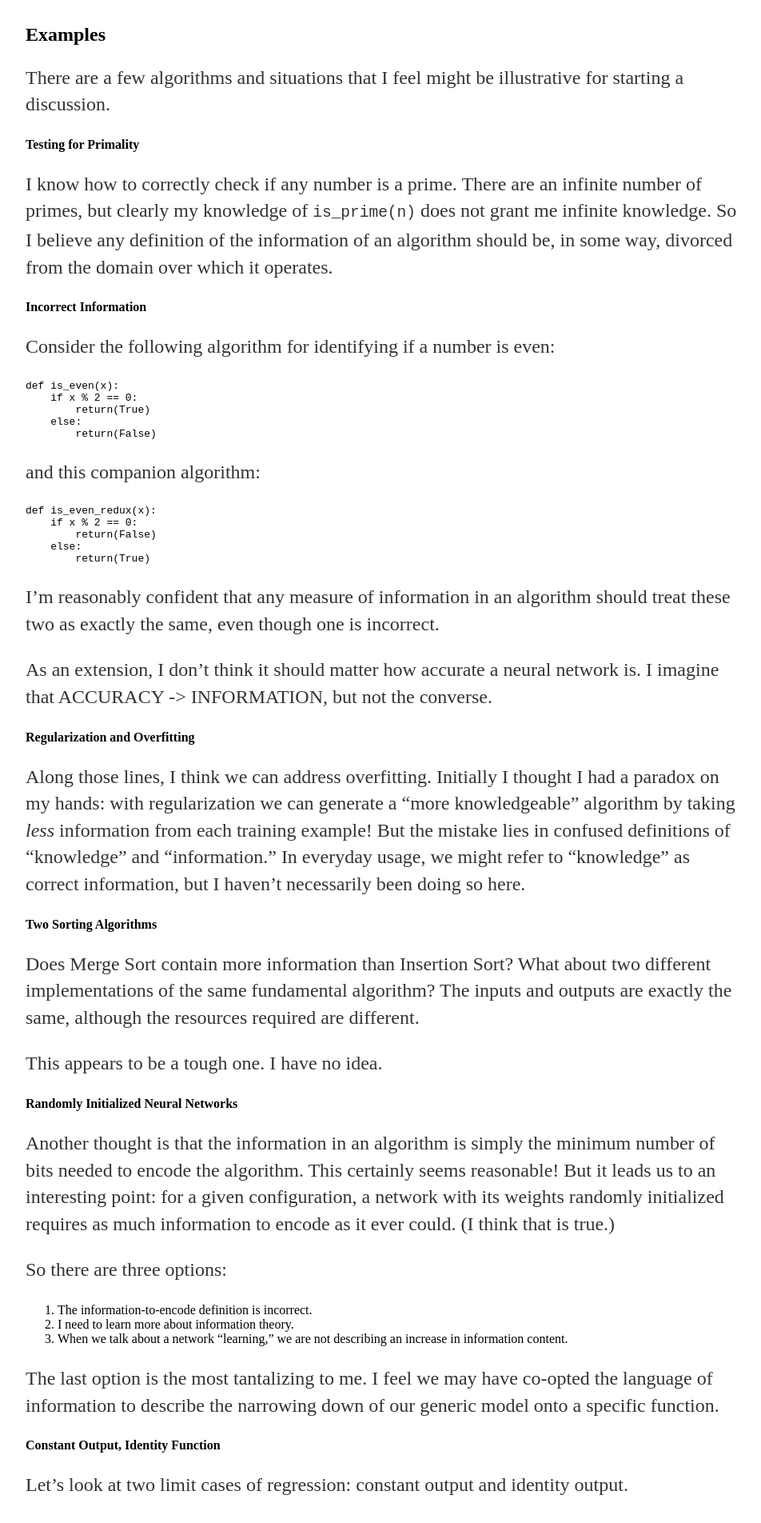
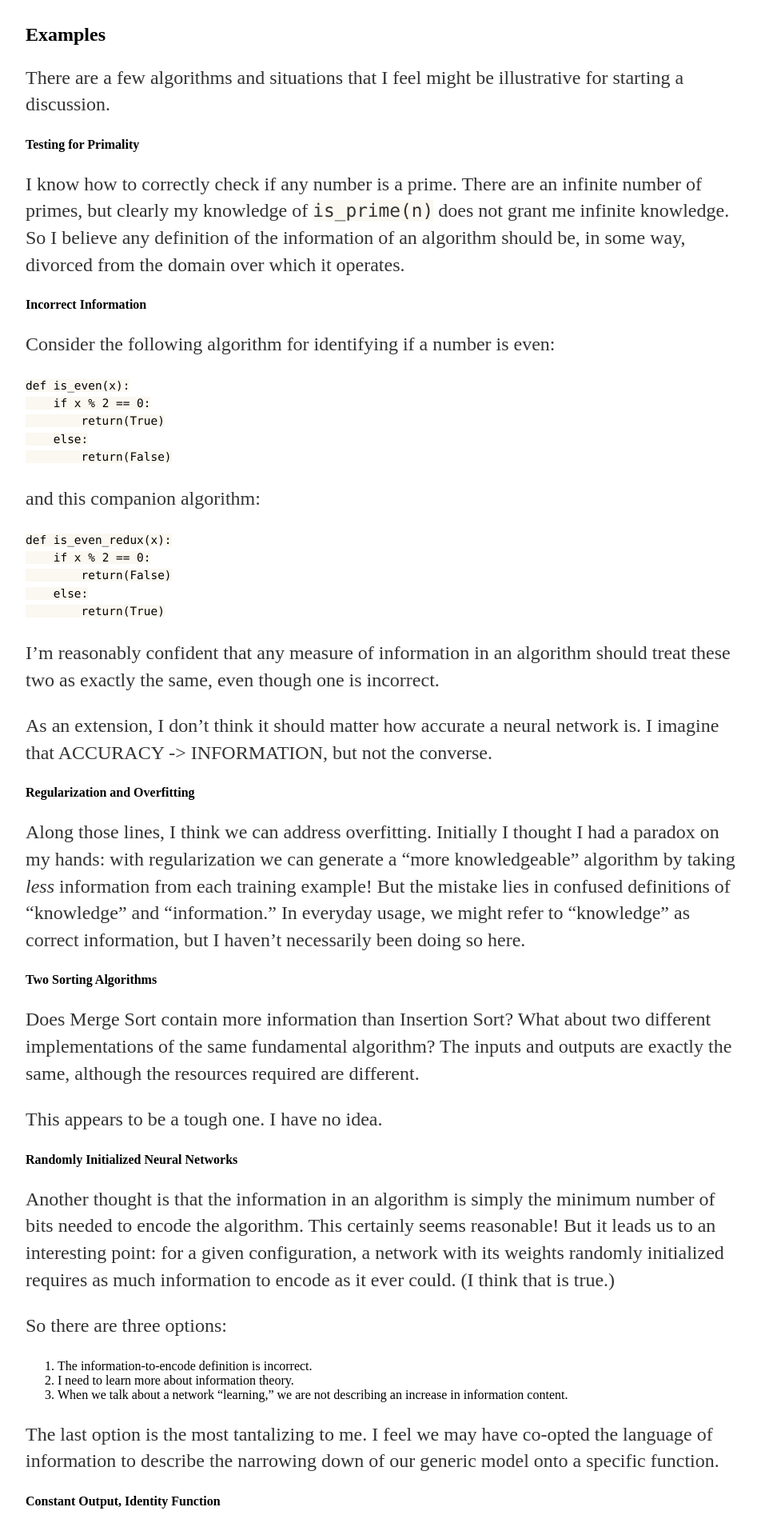
Before and after one commit to gavinrbrown1/gavinrbrown1.github.io, a Jekyll site: the page built from _posts/2016-08-01-information-and-algorithms.md, in a window 1280 px wide. Shown: the part 1092-2996 px from the top of the page at 80% size, without its empty margins (160-1112 px from the left). Built offline with Jekyll 4.4.1, drawn with Linux system fonts in a browser that asks for light colours.

Commit message:
Formatting for code blocks.

```diff
--- a/css/main.css
+++ b/css/main.css
@@ -39,3 +39,29 @@
 ul.posts li {
   list-style: none;
 }
+pre {
+    font-family: "Courier 10 Pitch", Courier, monospace;
+    font-size: 95%;
+    line-height: 140%;
+    white-space: pre;
+    white-space: pre-wrap;
+    white-space: -moz-pre-wrap;
+    white-space: -o-pre-wrap;
+}
+
+code {
+    font-family: Monaco, Consolas, "Andale Mono", "DejaVu Sans Mono", monospace;
+    font-size: 95%;
+    line-height: 140%;
+    white-space: pre;
+    white-space: pre-wrap;
+    white-space: -moz-pre-wrap;
+    white-space: -o-pre-wrap;
+    background: #faf8f0;
+}
+
+#content code {
+    display: block;
+    padding: 0.5em 1em;
+    border: 1px solid #bebab0;
+}
```
